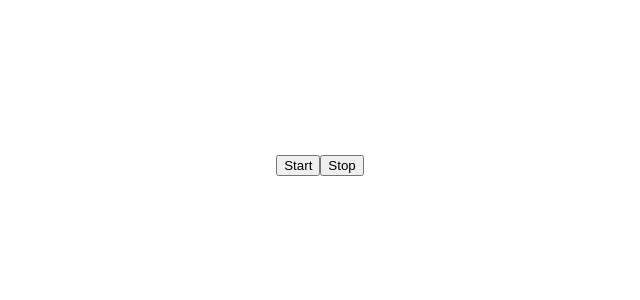
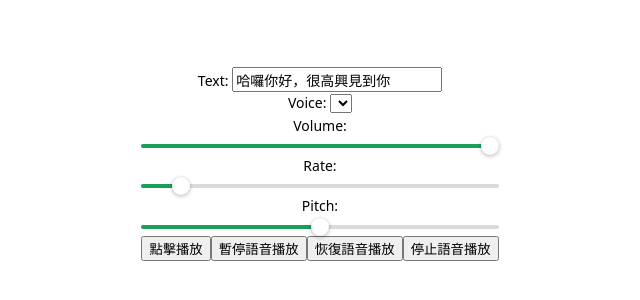
Before and after one commit to Dylan0916/test-vue, a Vue app: page / in a window 1280 px wide. Shown: the part 236-536 px from the top of the page, without its empty margins (320-960 px from the left). Built offline with nearby package versions, Linux system fonts and the light colour scheme.

Commit message:
feat: SpeechSynthesisVoice api

```diff
--- a/package.json
+++ b/package.json
@@ -15,6 +15,7 @@
     "date-fns": "^4.1.0",
     "date-fns-tz": "^3.2.0",
     "lodash": "^4.17.21",
+    "naive-ui": "^2.40.1",
     "v-calendar": "^3.1.2",
     "vee-validate": "^4.13.2",
     "vue": "^3.5.12",
--- a/src/components/Test.vue
+++ b/src/components/Test.vue
@@ -1,11 +1,13 @@
 <template>
-  <SpeechRecognition />
+  <!-- <SpeechRecognition /> -->
+  <SpeechSynthesisUtterance />
 </template>
 
 <script setup lang="ts">
 import { ref, reactive, computed, watch } from 'vue'
 
 import SpeechRecognition from './js-api-demo/SpeechRecognition.vue'
+import SpeechSynthesisUtterance from './js-api-demo/SpeechSynthesisUtterance.vue'
 </script>
 
 <style scoped></style>
--- /dev/null
+++ b/src/components/js-api-demo/SpeechSynthesisUtterance.vue
@@ -0,0 +1,83 @@
+<template>
+  <div>
+    <div>
+      <label>Text: </label>
+      <input v-model="text" />
+    </div>
+    <div>
+      <label>Voice: </label>
+      <select v-model="voiceIndex">
+        <option v-for="(voice, index) in voices" :key="`${voice.lang}-${voice.name}`" :value="index">{{ voice.lang }} {{ voice.name }}</option>
+      </select>
+    </div>
+    <div>
+      <label>Volume: </label>
+      <NSlider v-model:value="volume" :min="0" :max="1" :step="0.1" />
+    </div>
+    <div>
+      <label>Rate: </label>
+      <NSlider v-model:value="rate" :min="0.1" :max="10" :step="0.1" />
+    </div>
+    <div>
+      <label>Pitch: </label>
+      <NSlider v-model:value="pitch" :min="0" :max="2" :step="0.1" />
+    </div>
+    <button @click="speak">點擊播放</button>
+    <button @click="pause">暫停語音播放</button>
+    <button @click="resume">恢復語音播放</button>
+    <button @click="cancel">停止語音播放</button>
+  </div>
+</template>
+
+<script lang="ts" setup>
+import { ref } from 'vue'
+import { NSlider } from 'naive-ui'
+
+const text = ref('哈囉你好，很高興見到你')
+const voices = ref<SpeechSynthesisVoice[]>([])
+const voiceIndex = ref(0)
+const volume = ref(1)
+const rate = ref(1)
+const pitch = ref(1)
+
+window.speechSynthesis.onvoiceschanged = () => {
+  voices.value = window.speechSynthesis.getVoices().toSorted((a, b) => (a.lang > b.lang ? 1 : -1))
+  voiceIndex.value = voices.value.findIndex((voice) => voice.lang === 'zh-TW')
+}
+
+function speak() {
+  const utterance = new SpeechSynthesisUtterance()
+
+  utterance.text = text.value
+  utterance.voice = voices.value[voiceIndex.value]
+  utterance.volume = volume.value
+  utterance.rate = rate.value
+  utterance.pitch = pitch.value
+
+  window.speechSynthesis.speak(utterance)
+
+  //   utterance.onstart = function () {
+  //     console.log('語音播放開始')
+  //   }
+
+  //   utterance.onend = function () {
+  //     console.log('語音播放結束')
+  //   }
+
+  //   utterance.onerror = function (event) {
+  //     console.error('語音播放錯誤:', event.error)
+  //   }
+}
+
+function pause() {
+  window.speechSynthesis.pause()
+}
+
+function resume() {
+  window.speechSynthesis.resume()
+}
+
+function cancel() {
+  window.speechSynthesis.cancel()
+}
+</script>
```
Also changed, not shown: 1 other file (tests, documents, lock files or other folders).
